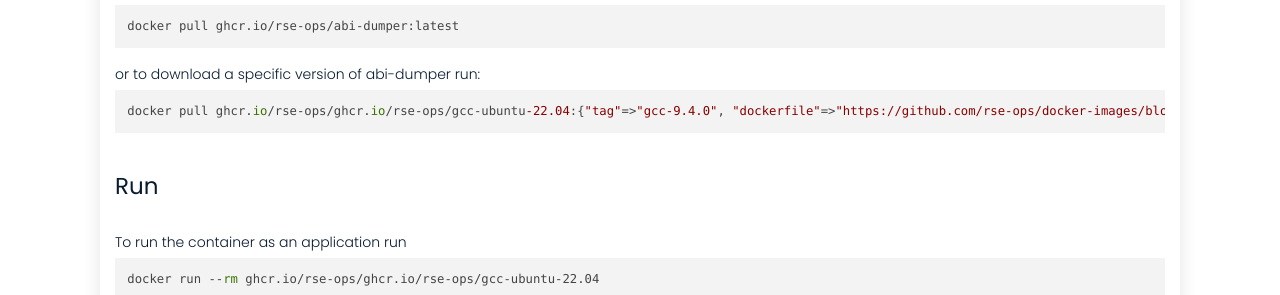
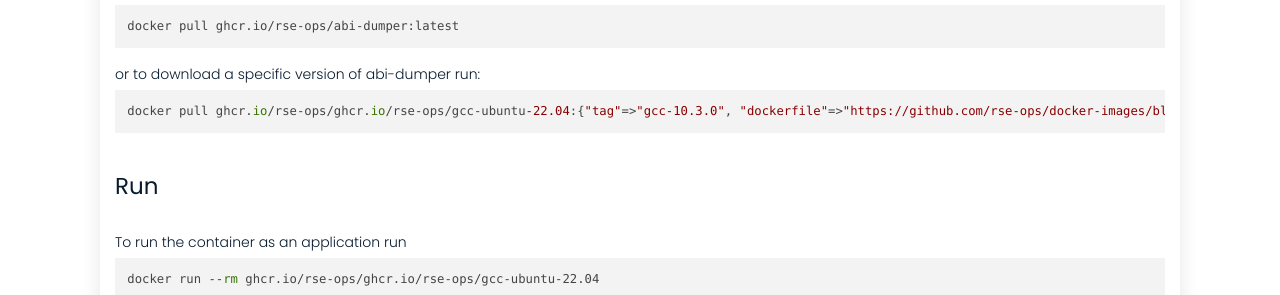
Before and after one commit to rse-ops/docker-images, a Jekyll site: the page built from _library/ghcr.io-rse-ops-gcc-ubuntu-22.04.md, in a window 1280 px wide and 1002 px high. Shown: the part 520-815 px from the top of the window. Built offline with Jekyll 4.4.1, drawn with Linux system fonts in a browser that asks for light colours; nearby versions of some CDN libraries.

Commit message:
Automated push to update library 2021-12-05

```diff
--- a/_library/ghcr.io-rse-ops-gcc-ubuntu-22.04.md
+++ b/_library/ghcr.io-rse-ops-gcc-ubuntu-22.04.md
@@ -1,14 +1,11 @@
 ---
 layout: container
 name: ghcr.io/rse-ops/gcc-ubuntu-22.04
-updated_at: 2021-12-05 06:21:28.268628
+updated_at: 2021-12-05 06:36:28.653637
 
 
 container_url: https://github.com/orgs/rse-ops/packages/container/package/gcc-ubuntu-22.04
 versions:
- - tag: gcc-9.4.0
-   dockerfile: https://github.com/rse-ops/docker-images/blob/main/ubuntu/gcc/Dockerfile
-   manifest: https://crane.ggcr.dev/manifest/ghcr.io/rse-ops/gcc-ubuntu-22.04:gcc-9.4.0
  - tag: gcc-10.3.0
    dockerfile: https://github.com/rse-ops/docker-images/blob/main/ubuntu/gcc/Dockerfile
    manifest: https://crane.ggcr.dev/manifest/ghcr.io/rse-ops/gcc-ubuntu-22.04:gcc-10.3.0
```
Also changed, not shown: other parts of _library/ghcr.io-rse-ops-gcc-ubuntu-22.04.md (+3 -0 lines).
